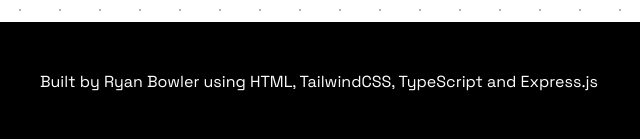
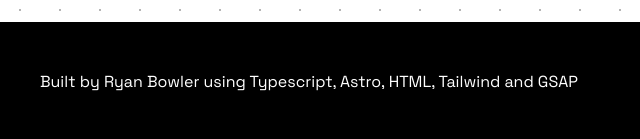
Before and after one commit to RyanBProg/portfolio-v1, an Astro site: page / in a window 1280 px wide. Shown: the part 5370-5509 px from the top of the page, 0-640 px from the left. Built offline with nearby package versions, Linux system fonts and the light colour scheme; Astro itself is replaced by a stand-in of ours.

Commit message:
footer updated to include new tech stack

```diff
--- a/src/layouts/Layout.astro
+++ b/src/layouts/Layout.astro
@@ -70,7 +70,7 @@
       class="bg-black text-white px-5 sm:px-10 py-10 flex justify-between items-center gap-5"
     >
       <p>
-        Built by Ryan Bowler using HTML, TailwindCSS, TypeScript and Express.js
+        Built by Ryan Bowler using Typescript, Astro, HTML, Tailwind and GSAP
       </p>
       <button
         id="scroll-button"
```
